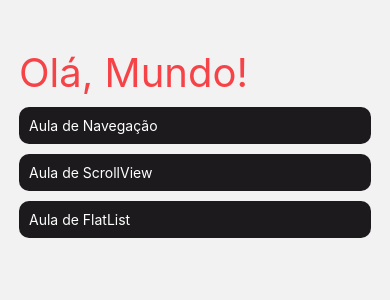
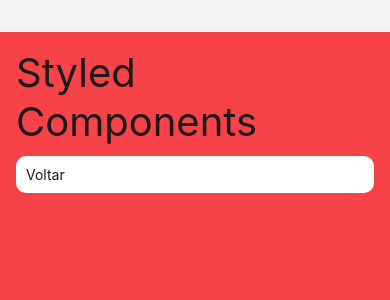
Before and after one commit to almadaj/react-native, a React Native app in the folder base-rn/: screen /Styled in a window 390 px wide. Shown: the top 300 px of the page. Built offline with nearby package versions, Linux system fonts and the light colour scheme.

Commit message:
componentizando com styled components

```diff
--- a/base-rn/package.json
+++ b/base-rn/package.json
@@ -15,8 +15,9 @@
     "expo-status-bar": "~1.6.0",
     "react": "18.2.0",
     "react-native": "0.72.6",
+    "react-native-safe-area-context": "4.6.3",
     "react-native-screens": "~3.22.0",
-    "react-native-safe-area-context": "4.6.3"
+    "styled-components": "^6.1.8"
   },
   "devDependencies": {
     "@babel/core": "^7.20.0"
--- a/base-rn/src/StackNavigator.js
+++ b/base-rn/src/StackNavigator.js
@@ -4,6 +4,7 @@ import HomeScreen from "./screens/HomeScreen";
 import NavigationScreen from "./screens/NavigationScreen";
 import ScrollViewScreen from "./screens/ScrollViewScreen";
 import FlatListScreen from "./screens/FlatListScreen";
+import StyledComponentsScreen from "./screens/StyledComponentsScreen";
 
 const Stack = createNativeStackNavigator();
 
@@ -18,6 +19,7 @@ export default function StackNavigatior() {
         <Stack.Screen name="Navigation" component={NavigationScreen} />
         <Stack.Screen name="ScrollView" component={ScrollViewScreen} />
         <Stack.Screen name="FlatList" component={FlatListScreen} />
+        <Stack.Screen name="Styled" component={StyledComponentsScreen} />
       </Stack.Navigator>
     </NavigationContainer>
   );
--- /dev/null
+++ b/base-rn/src/components/StyledButton.js
@@ -0,0 +1,20 @@
+import styled from "styled-components/native";
+
+const Background = styled.TouchableOpacity`
+  background-color: ${({ color }) => color ?? "#1c1a1d"};
+  border-radius: 10px;
+  margin: 10px 0;
+  padding: 10px;
+`;
+
+const Text = styled.Text`
+  color: ${({ color }) => color ?? "#fff"};
+`;
+
+export default function ({ bgColor, color, children, onPress }) {
+  return (
+    <Background color={bgColor} onPress={onPress}>
+      <Text color={color}>{children}</Text>
+    </Background>
+  );
+}
--- /dev/null
+++ b/base-rn/src/components/StyledContainer.js
@@ -0,0 +1,8 @@
+import styled from "styled-components/native";
+
+export default styled.View`
+  flex: 1;
+  margin: 32px 0 0;
+  background-color: ${(props) => props.color ?? "#fff"};
+  padding: 16px;
+`;
--- /dev/null
+++ b/base-rn/src/components/StyledTitle.js
@@ -0,0 +1,6 @@
+import styled from "styled-components/native";
+
+export default styled.Text`
+  color: ${(props) => props.color ?? "#f64348"};
+  font-size: 40px;
+`;
--- a/base-rn/src/screens/HomeScreen.js
+++ b/base-rn/src/screens/HomeScreen.js
@@ -19,6 +19,9 @@ export default function HomeScreen() {
   const toFlatListScreen = () => {
     navigation.navigate("FlatList");
   };
+  const toStyledScreen = () => {
+    navigation.navigate("Styled");
+  };
 
   return (
     <Container>
@@ -27,6 +30,7 @@ export default function HomeScreen() {
       <NavButton text={"Aula de Navegação"} onPress={toNavigationScreen} />
       <NavButton text={"Aula de ScrollView"} onPress={toScrollViewScreen} />
       <NavButton text={"Aula de FlatList"} onPress={toFlatListScreen} />
+      <NavButton text={"Aula de Styled Components"} onPress={toStyledScreen} />
     </Container>
   );
 }
--- /dev/null
+++ b/base-rn/src/screens/StyledComponentsScreen.js
@@ -0,0 +1,21 @@
+import { useNavigation } from "@react-navigation/native";
+import StyledButton from "../components/StyledButton";
+import StyledContainer from "../components/StyledContainer";
+import StyledTitle from "../components/StyledTitle";
+
+export default function StyledComponentsScreen() {
+  const navigation = useNavigation();
+
+  const navigateBack = () => {
+    navigation.goBack();
+  };
+
+  return (
+    <StyledContainer color="#f64348">
+      <StyledTitle color="#1c1a1d">Styled Components</StyledTitle>
+      <StyledButton bgColor="#fff" color="#1c1a1d" onPress={navigateBack}>
+        Voltar
+      </StyledButton>
+    </StyledContainer>
+  );
+}
```
Also changed, not shown: 1 other file (tests, documents, lock files or other folders).
